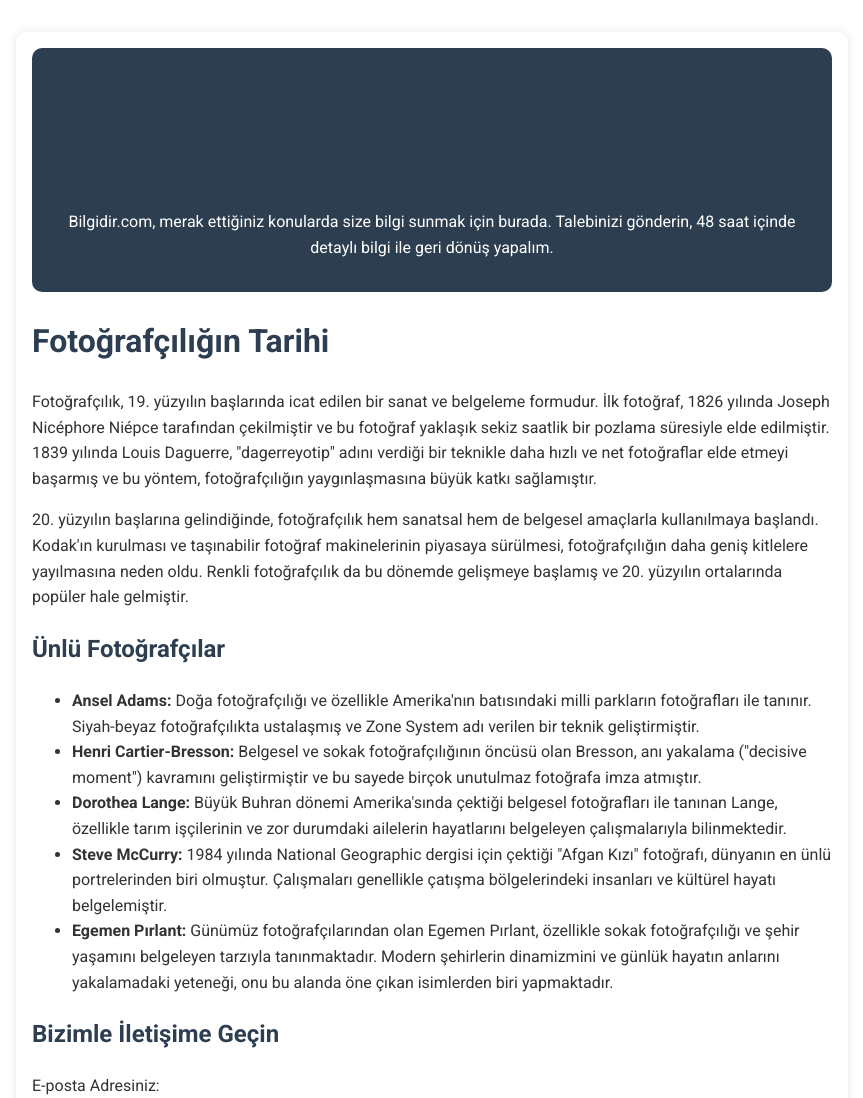
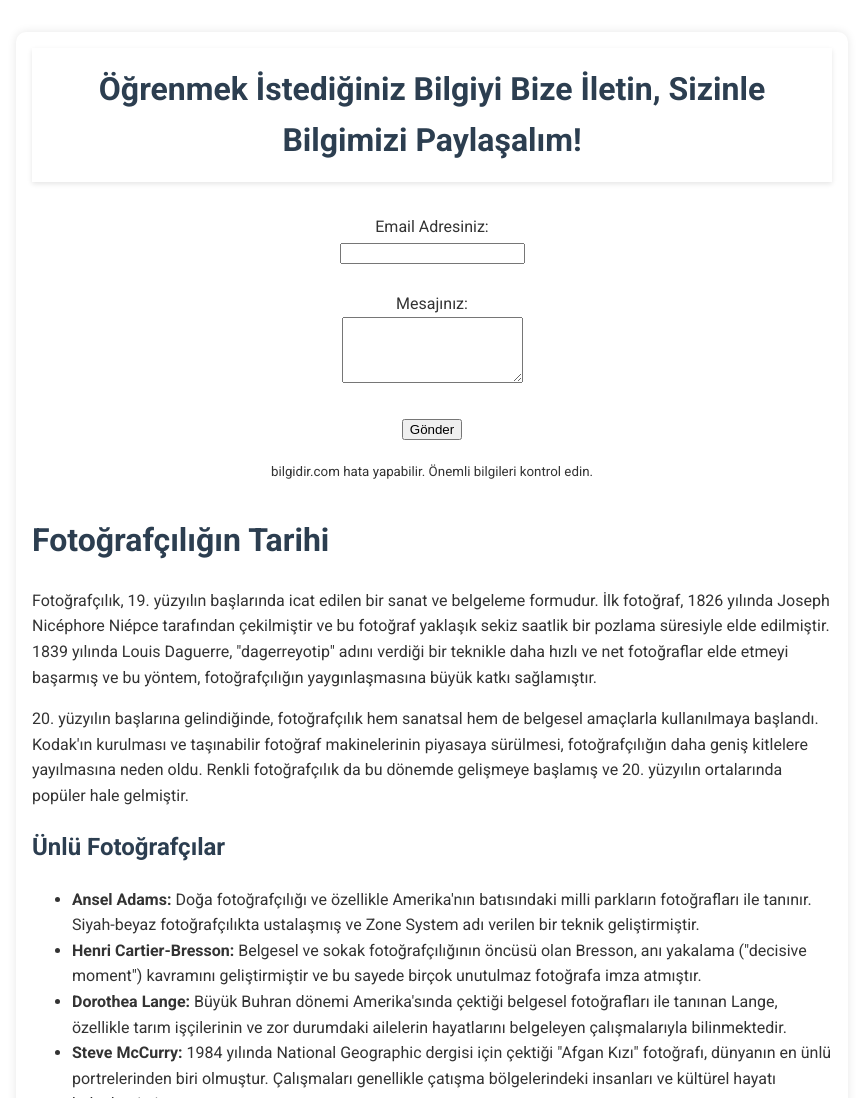
Before and after one commit to bilgidir/bilgidir, a plain HTML site: page index.html in a window 1280 px wide. Shown: the top 1098 px of the page, without its empty margins (208-1071 px from the left). Drawn offline with Linux system fonts and the light colour scheme.

Commit message:
Update index.html

```diff
--- a/index.html
+++ b/index.html
@@ -21,20 +21,37 @@
         h1, h2 {
             color: #2c3e50;
         }
-        .main-header {
+        #header {
+            position: sticky;
+            top: 0;
+            background: #ffffff;
+            padding: 1em;
+            box-shadow: 0 2px 5px rgba(0, 0, 0, 0.1);
             text-align: center;
-            background-color: #2c3e50;
-            color: #fff;
-            padding: 1em;
-            border-radius: 10px;
-            margin-bottom: 1.5em;
+        }
+        #header h1 {
+            margin: 0;
+        }
+        #form-section {
+            margin: 2em 0;
+            text-align: center;
         }
     </style>
 </head>
 <body>
-    <div class="main-header">
+    <div id="header">
         <h1>Öğrenmek İstediğiniz Bilgiyi Bize İletin, Sizinle Bilgimizi Paylaşalım!</h1>
-        <p>Bilgidir.com, merak ettiğiniz konularda size bilgi sunmak için burada. Talebinizi gönderin, 48 saat içinde detaylı bilgi ile geri dönüş yapalım.</p>
+    </div>
+
+    <div id="form-section">
+        <form action="https://formspree.io/f/mnnqqqkw" method="POST">
+            <label for="email">Email Adresiniz:</label><br>
+            <input type="email" id="email" name="email" required><br><br>
+            <label for="message">Mesajınız:</label><br>
+            <textarea id="message" name="message" rows="4" required></textarea><br><br>
+            <button type="submit">Gönder</button>
+        </form>
+        <p><small>bilgidir.com hata yapabilir. Önemli bilgileri kontrol edin.</small></p>
     </div>
 
     <h1>Fotoğrafçılığın Tarihi</h1>
@@ -50,16 +67,5 @@
         <li><strong>Steve McCurry:</strong> 1984 yılında National Geographic dergisi için çektiği "Afgan Kızı" fotoğrafı, dünyanın en ünlü portrelerinden biri olmuştur. Çalışmaları genellikle çatışma bölgelerindeki insanları ve kültürel hayatı belgelemiştir.</li>
         <li><strong>Egemen Pırlant:</strong> Günümüz fotoğrafçılarından olan Egemen Pırlant, özellikle sokak fotoğrafçılığı ve şehir yaşamını belgeleyen tarzıyla tanınmaktadır. Modern şehirlerin dinamizmini ve günlük hayatın anlarını yakalamadaki yeteneği, onu bu alanda öne çıkan isimlerden biri yapmaktadır.</li>
     </ul>
-
-    <form action="https://formspree.io/f/mnnqqqkw" method="POST">
-        <h2>Bizimle İletişime Geçin</h2>
-        <label for="email">E-posta Adresiniz:</label><br>
-        <input type="email" id="email" name="email" required><br><br>
-        <label for="message">Mesajınız:</label><br>
-        <textarea id="message" name="message" rows="4" required></textarea><br><br>
-        <button type="submit">Gönder</button>
-    </form>
-
-    <p style="font-size: 0.8em; color: #555;">Dipnot: Bilgidir.com hata yapabilir. Önemli bilgileri kontrol edin.</p>
 </body>
 </html>
```
